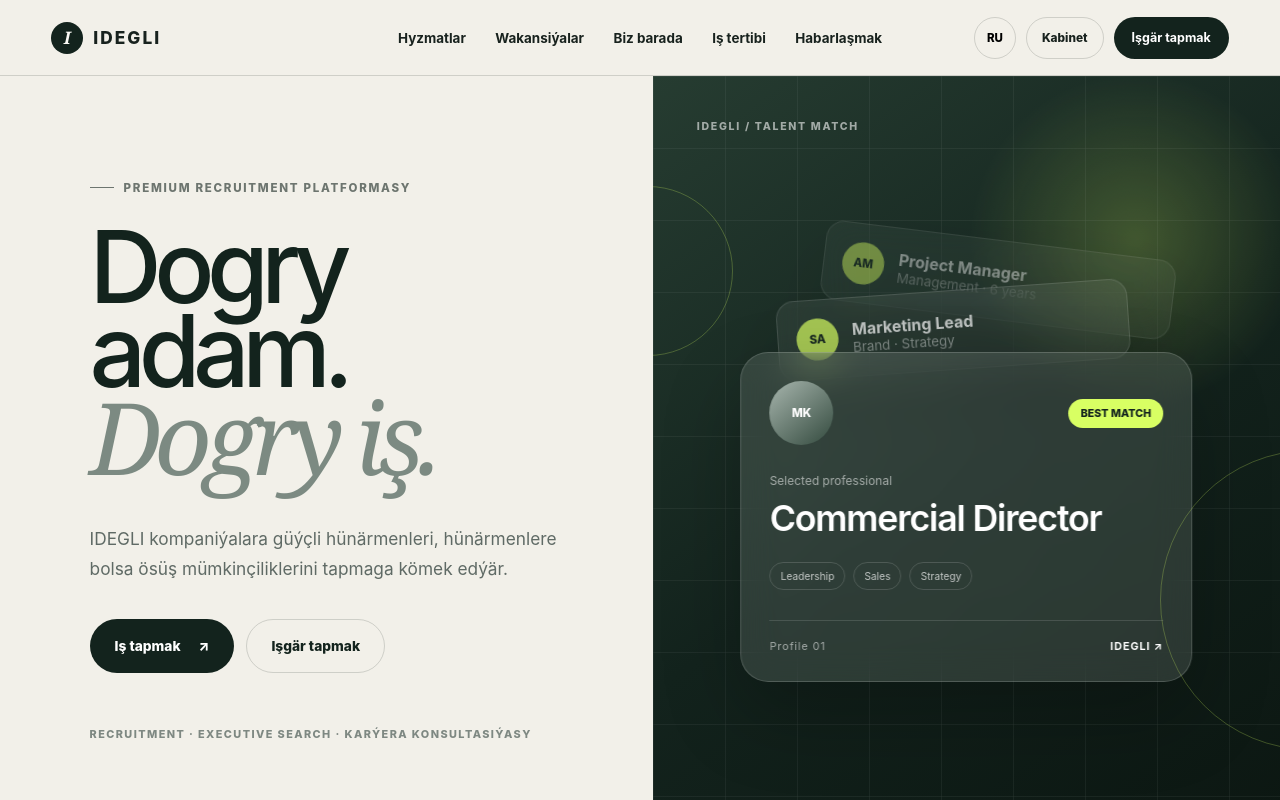
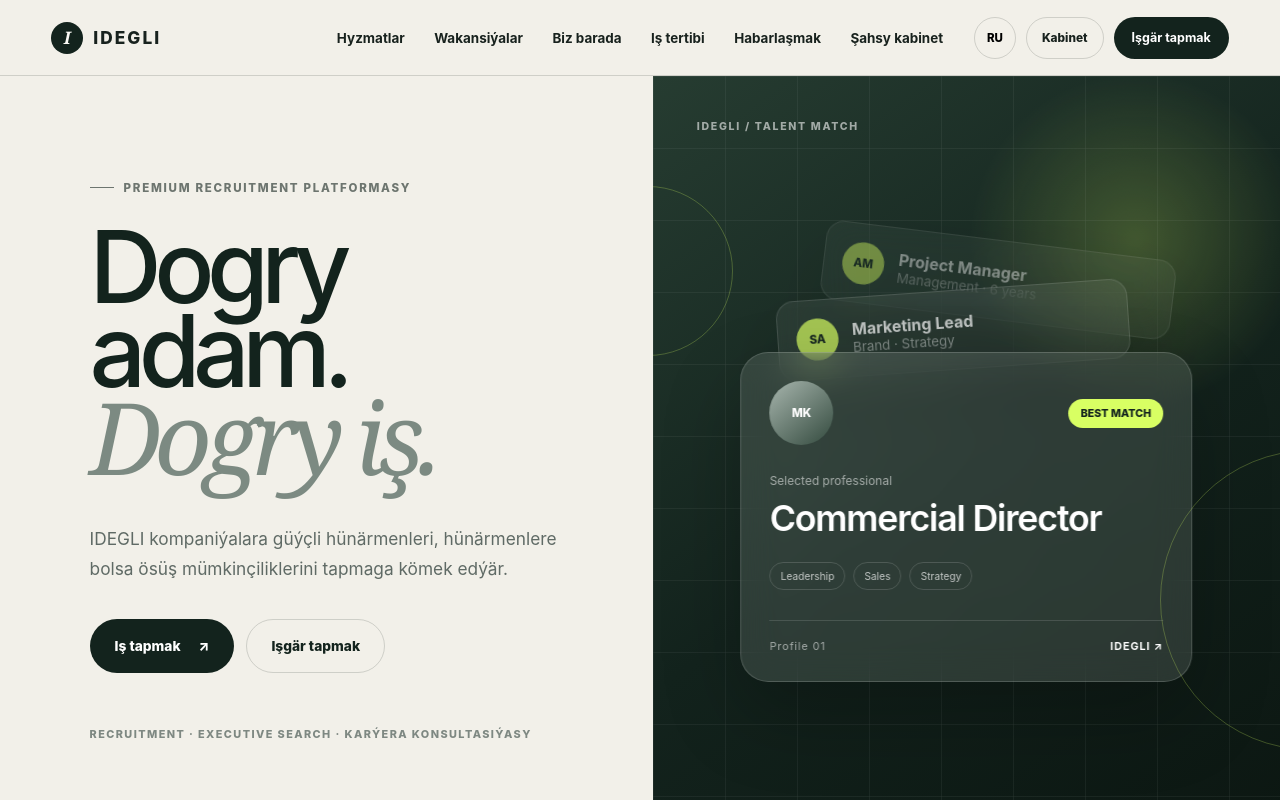
Before and after one commit to Stoun05/idegli-hr-platforma, a React (Vite) app: page / in a window 1280 px wide. Shown: the top 800 px of the page. Built offline with nearby package versions, Linux system fonts and the light colour scheme; no server answers.

Commit message:
Expose personal cabinet in mobile navigation

```diff
--- a/src/components/Header.jsx
+++ b/src/components/Header.jsx
@@ -14,6 +14,9 @@ export default function Header({ t, lang, menuOpen, setLang, setMenuOpen, scroll
         <a href="#about" onClick={() => setMenuOpen(false)}>{t.nav[2]}</a>
         <a href="#process" onClick={() => setMenuOpen(false)}>{t.nav[3]}</a>
         <a href="#contact" onClick={() => setMenuOpen(false)}>{t.nav[4]}</a>
+        <a className="portal-nav-link" href="#/portal" onClick={() => setMenuOpen(false)}>
+          {lang === 'tm' ? 'Şahsy kabinet' : 'Личный кабинет'}
+        </a>
       </nav>
 
       <div className="header-actions">
```
